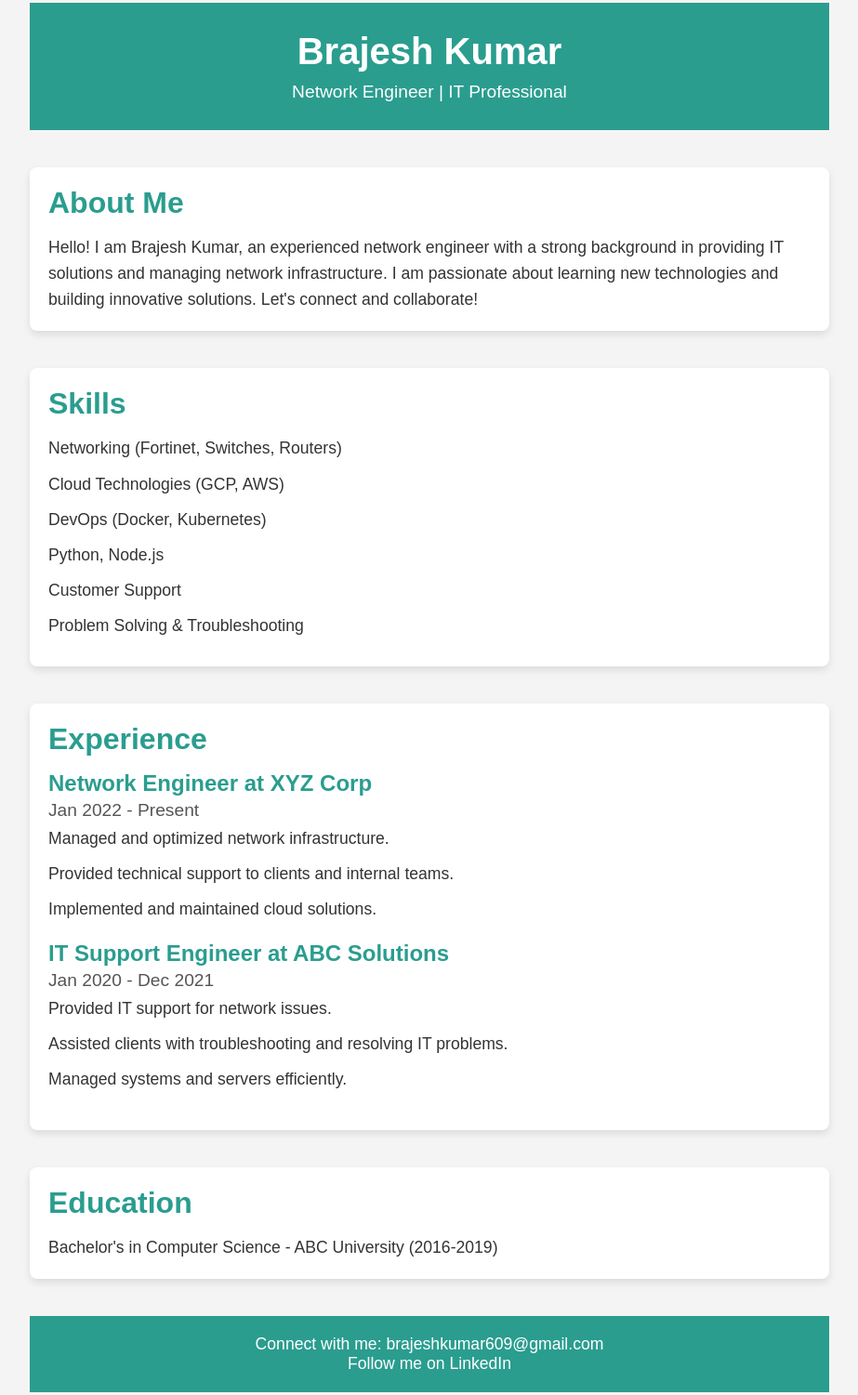
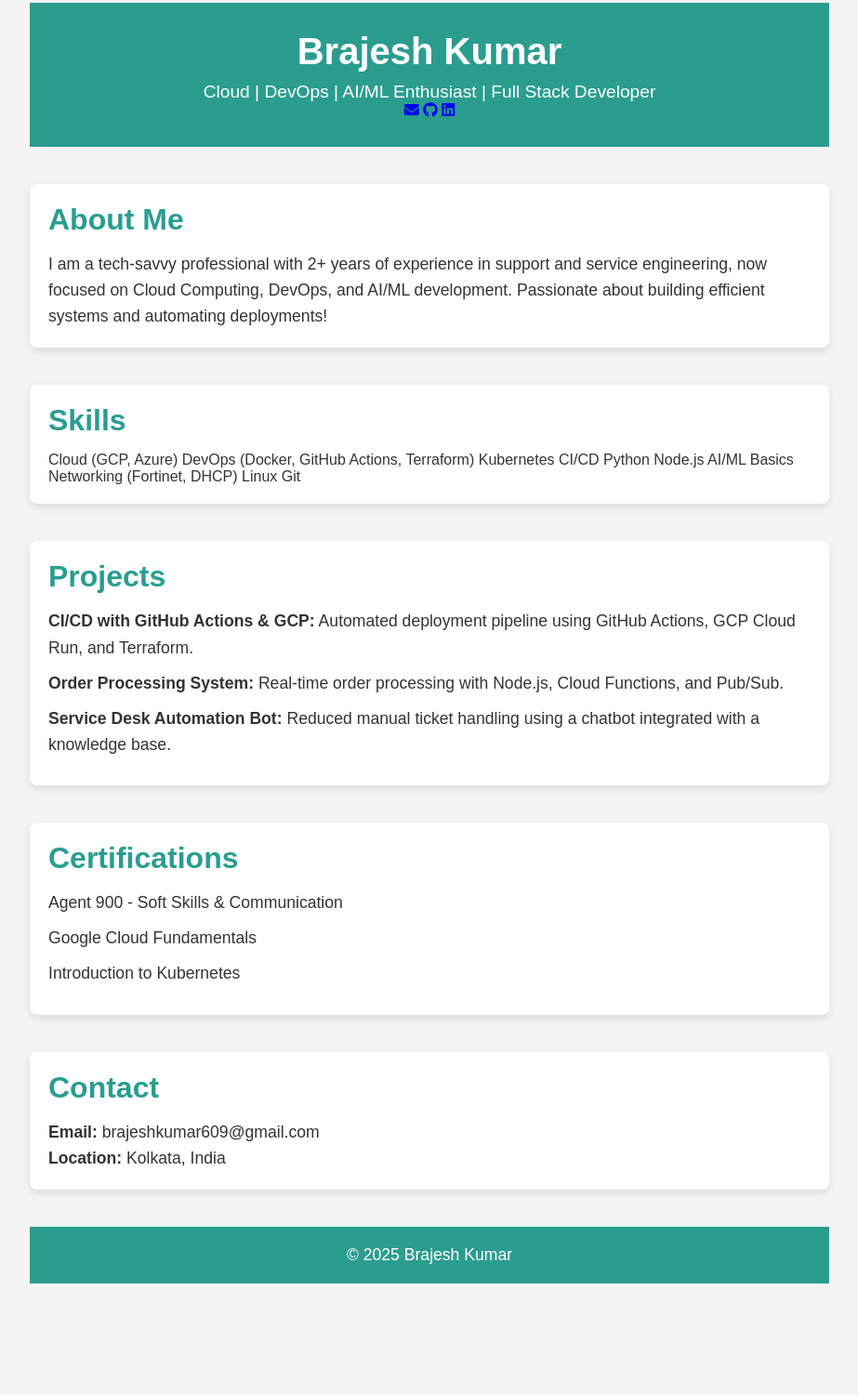
Before and after one commit to brajeshkumar609/brajeshkumar609.github.io, a plain HTML site: page index.html in a window 1280 px wide. Shown: the part 17-1518 px from the top of the page at 93% size, without its empty margins (178-1101 px from the left). After the commit the page ends 1418 px from the top, so only its background shows below. Drawn offline with Linux system fonts and the light colour scheme.

Commit message:
Update index.html

```diff
--- a/index.html
+++ b/index.html
@@ -1,68 +1,72 @@
 <!DOCTYPE html>
 <html lang="en">
 <head>
-    <meta charset="UTF-8">
-    <meta name="viewport" content="width=device-width, initial-scale=1.0">
-    <meta http-equiv="X-UA-Compatible" content="ie=edge">
-    <title>My Resume</title>
-    <link rel="stylesheet" href="style.css">
+  <meta charset="UTF-8" />
+  <meta name="viewport" content="width=device-width, initial-scale=1.0"/>
+  <title>Brajesh Kumar | Cloud & DevOps</title>
+  <link rel="stylesheet" href="style.css"/>
+  <link href="https://fonts.googleapis.com/css2?family=Poppins:wght@300;600&family=Orbitron:wght@600&display=swap" rel="stylesheet">
+  <script src="https://kit.fontawesome.com/a076d05399.js" crossorigin="anonymous"></script>
 </head>
 <body>
   <div class="container">
     <header>
-            <div class="name">
       <h1>Brajesh Kumar</h1>
-                <p>Network Engineer | IT Professional</p>
+      <p>Cloud | DevOps | AI/ML Enthusiast | Full Stack Developer</p>
+      <div class="social-icons">
+        <a href="mailto:brajeshkumar609@gmail.com"><i class="fas fa-envelope"></i></a>
+        <a href="https://github.com/brajeshkumar609" target="_blank"><i class="fab fa-github"></i></a>
+        <a href="https://linkedin.com/in/brajeshkumar609" target="_blank"><i class="fab fa-linkedin"></i></a>
       </div>
     </header>
 
-        <section class="about">
+    <section class="section">
       <h2>About Me</h2>
-            <p>Hello! I am Brajesh Kumar, an experienced network engineer with a strong background in providing IT solutions and managing network infrastructure. I am passionate about learning new technologies and building innovative solutions. Let's connect and collaborate!</p>
+      <p>I am a tech-savvy professional with 2+ years of experience in support and service engineering, now focused on Cloud Computing, DevOps, and AI/ML development. Passionate about building efficient systems and automating deployments!</p>
     </section>
 
-        <section class="skills">
+    <section class="section">
       <h2>Skills</h2>
+      <div class="tags">
+        <span>Cloud (GCP, Azure)</span>
+        <span>DevOps (Docker, GitHub Actions, Terraform)</span>
+        <span>Kubernetes</span>
+        <span>CI/CD</span>
+        <span>Python</span>
+        <span>Node.js</span>
+        <span>AI/ML Basics</span>
+        <span>Networking (Fortinet, DHCP)</span>
+        <span>Linux</span>
+        <span>Git</span>
+      </div>
+    </section>
+
+    <section class="section">
+      <h2>Projects</h2>
       <ul>
-                <li>Networking (Fortinet, Switches, Routers)</li>
-                <li>Cloud Technologies (GCP, AWS)</li>
-                <li>DevOps (Docker, Kubernetes)</li>
-                <li>Python, Node.js</li>
-                <li>Customer Support</li>
-                <li>Problem Solving & Troubleshooting</li>
+        <li><strong>CI/CD with GitHub Actions & GCP:</strong> Automated deployment pipeline using GitHub Actions, GCP Cloud Run, and Terraform.</li>
+        <li><strong>Order Processing System:</strong> Real-time order processing with Node.js, Cloud Functions, and Pub/Sub.</li>
+        <li><strong>Service Desk Automation Bot:</strong> Reduced manual ticket handling using a chatbot integrated with a knowledge base.</li>
       </ul>
     </section>
 
-        <section class="experience">
-            <h2>Experience</h2>
-            <div class="job">
-                <h3>Network Engineer at XYZ Corp</h3>
-                <p>Jan 2022 - Present</p>
+    <section class="section">
+      <h2>Certifications</h2>
       <ul>
-                    <li>Managed and optimized network infrastructure.</li>
-                    <li>Provided technical support to clients and internal teams.</li>
-                    <li>Implemented and maintained cloud solutions.</li>
+        <li>Agent 900 - Soft Skills & Communication</li>
+        <li>Google Cloud Fundamentals</li>
+        <li>Introduction to Kubernetes</li>
       </ul>
-            </div>
-            <div class="job">
-                <h3>IT Support Engineer at ABC Solutions</h3>
-                <p>Jan 2020 - Dec 2021</p>
-                <ul>
-                    <li>Provided IT support for network issues.</li>
-                    <li>Assisted clients with troubleshooting and resolving IT problems.</li>
-                    <li>Managed systems and servers efficiently.</li>
-                </ul>
-            </div>
     </section>
 
-        <section class="education">
-            <h2>Education</h2>
-            <p>Bachelor's in Computer Science - ABC University (2016-2019)</p>
+    <section class="section">
+      <h2>Contact</h2>
+      <p><strong>Email:</strong> brajeshkumar609@gmail.com</p>
+      <p><strong>Location:</strong> Kolkata, India</p>
     </section>
 
     <footer>
-            <p>Connect with me: <a href="mailto:brajeshkumar609@gmail.com">brajeshkumar609@gmail.com</a></p>
-            <p>Follow me on <a href="https://linkedin.com/in/brajesh-kumar" target="_blank">LinkedIn</a></p>
+      <p>© 2025 Brajesh Kumar</p>
     </footer>
   </div>
 </body>
```
Lines whose indentation alone changed are shown as unchanged.
